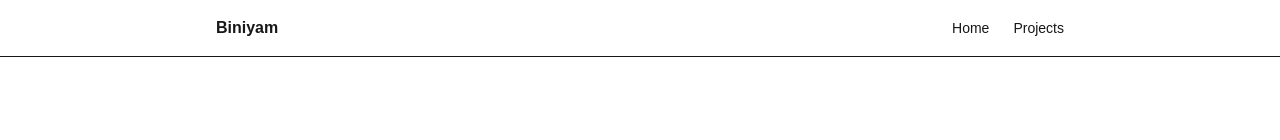
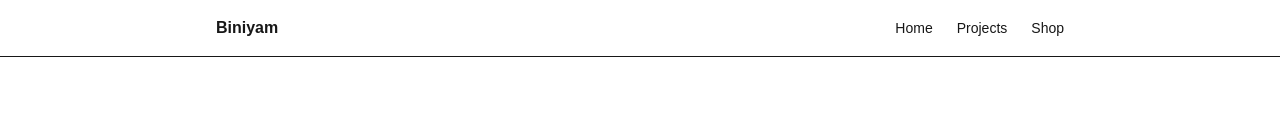
Before and after one commit to binicode/portfolio, a Next.js app in the folder client/: page / in a window 1280 px wide. Shown: the top 140 px of the page. Built offline with nearby package versions, Linux system fonts and the light colour scheme; no server answers.

Commit message:
feat(client): link shop from main portfolio nav

```diff
--- a/client/src/app/(public)/layout.tsx
+++ b/client/src/app/(public)/layout.tsx
@@ -13,6 +13,7 @@ export default function PublicLayout({ children }: { children: ReactNode }) {
           <div className="flex gap-6 text-sm">
             <Link href="/">Home</Link>
             <Link href="/projects">Projects</Link>
+            <Link href="/shop">Shop</Link>
           </div>
         </nav>
       </header>
```
